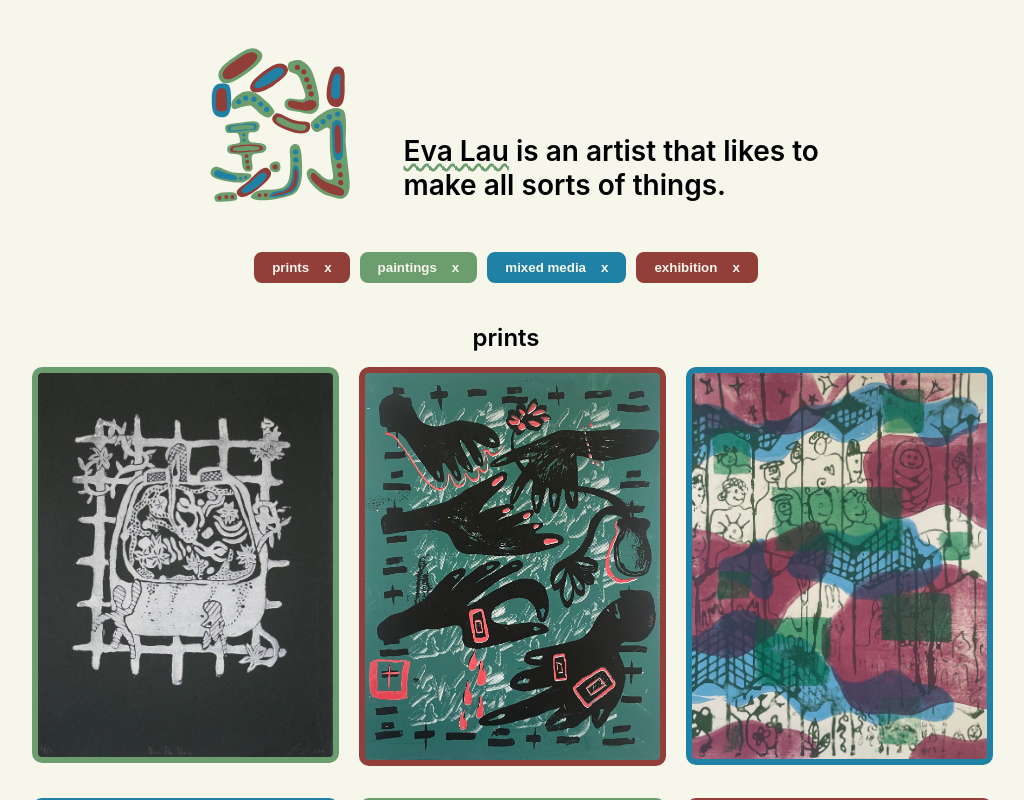
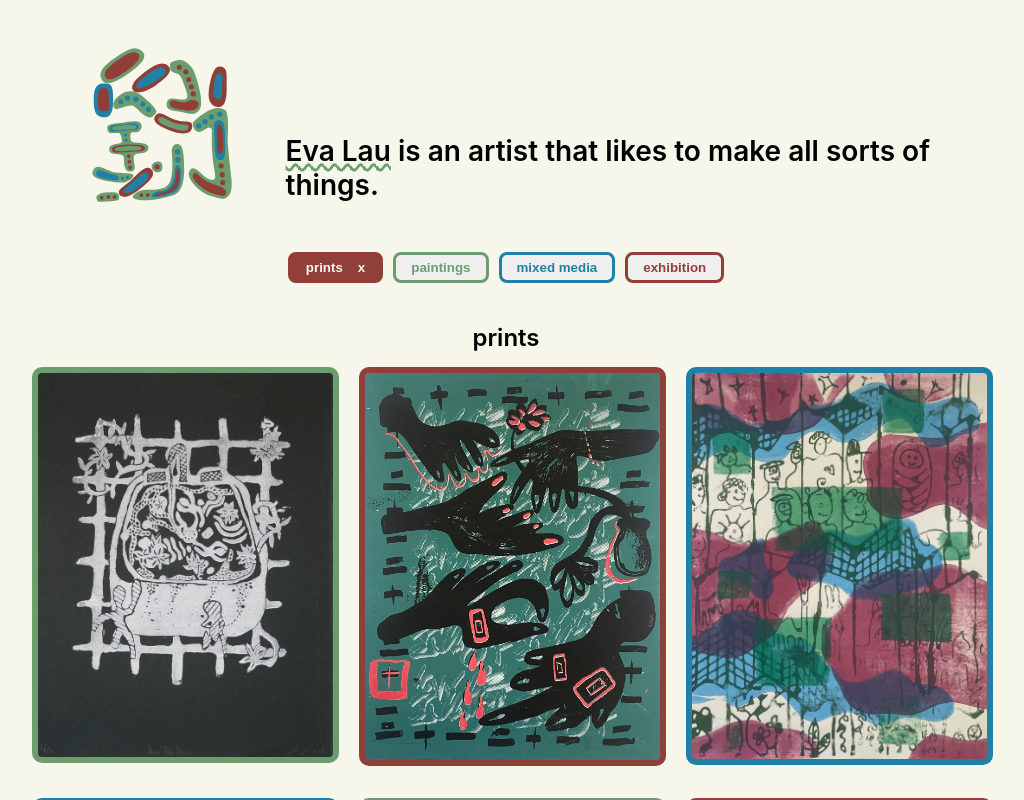
Before and after one commit to evalau72/evalau.art, a React (Create React App) app: page / in a window 1280 px wide. Shown: the whole page, without its empty margins (134-1158 px from the left). Built offline with nearby package versions, Linux system fonts and the light colour scheme.

Commit message:
scroll feat

```diff
--- a/src/App.css
+++ b/src/App.css
@@ -24,7 +24,7 @@ u {
   align-items: flex-end;
   padding-top: 30px;
   justify-content: center;
-  width: 55%;
+  width: 75%;
 }
 
 .header {
@@ -323,7 +323,7 @@ u {
   }
 
   .logo {
-    width: 75vw;
+    width: 60vw;
     padding-bottom: 0px;
   }
 
--- a/src/App.js
+++ b/src/App.js
@@ -1,4 +1,4 @@
-import React, { useState } from 'react';
+import React, { useEffect, useState } from 'react';
 import logo from './assets/logo.svg';
 
 import artistStatement from './assets/artists-statement.png';
@@ -69,19 +69,52 @@ function App() {
     const isMobile = window.matchMedia('(max-width: 768px)').matches;
     return !isMobile;
   });
-  const [filterPaintings, setFilterPaintings] = useState(() => {
-    const isMobile = window.matchMedia('(max-width: 768px)').matches;
-    return !isMobile;
-  });
-  const [filterMixedMedia, setFilterMixedMedia] = useState(() => {
-    const isMobile = window.matchMedia('(max-width: 768px)').matches;
-    return !isMobile;
-  });
-  const [filterExhibition, setFilterExhibition] = useState(() => {
-    const isMobile = window.matchMedia('(max-width: 768px)').matches;
-    return !isMobile;
-  });
+  const [filterPaintings, setFilterPaintings] = useState(false);
+  const [filterMixedMedia, setFilterMixedMedia] = useState(false);
+  const [filterExhibition, setFilterExhibition] = useState(false)
   const [currentBioIndex, setCurrentBioIndex] = useState(0);
+  const [scrollToId, setScrollToId] = useState(null);
+
+  useEffect(() => {
+    if (scrollToId) {
+      const element = document.getElementById(scrollToId);
+      if (element) {
+        element.scrollIntoView({ behavior: 'smooth' });
+        // const yOffset = -60; // Adjust this to match your navbar height
+        // const y = element.getBoundingClientRect().top + window.scrollY + yOffset;
+
+        // window.scrollTo({ top: y, behavior: 'smooth' });
+      }
+    }
+  }, [scrollToId]);
+
+  const handlePrintsButton = (id) => {
+    setFilterPrints(!filterPrints);
+    if (!filterPrints) {
+      setScrollToId(id);
+    }
+  };
+
+  const handlePaintingsButton = (id) => {
+    setFilterPaintings(!filterPaintings);
+    if (!filterPaintings) {
+      setScrollToId(id);
+    }
+  };
+
+  const handleMixedMediaButton = (id) => {
+    setFilterMixedMedia(!filterMixedMedia);
+    if (!filterMixedMedia) {
+      setScrollToId(id);
+    }
+  };
+
+  const handleExhibitionButton = (id) => {
+    setFilterExhibition(!filterExhibition);
+    if (!filterExhibition) {
+      setScrollToId(id);
+    }
+  };
 
   const prints = [
     [downTheDrain, 'Green', '"Down the drain"', 'linocut on paper', '2024', false],
@@ -147,10 +180,10 @@ function App() {
   const bioOptions = [
     ' is an artist that likes to make all sorts of things.',
     ' is based in nyc, and is inspired by home - boston, hong kong, providence.',
-    ' graduated in 2023 with a BA in visual art and BS in computer science from brown university.',
+    ' graduated from Brown University in 2023 with a BA in visual art and BS in computer science.',
     ' loves to stare at patterns and indulge in textures, both manufactured and natural.',
+    ' appreciates the written language, and the unwritten language, and artisans of both.',
     ' made this website, with love.',
-    ' really appreciates the written language, and the unwritten language. and artisans of both.',
   ];
 
   const cycleText = () => {
@@ -170,25 +203,25 @@ function App() {
       <div className='filterSection'>
         <div className='filters'>
           <button
-            onClick={() => setFilterPrints(!filterPrints)}
+            onClick={() => handlePrintsButton("prints")}
             className={filterPrints ? 'filterButtonOnRed photoRed' : 'filterButtonOffRed'}>
               <strong>prints</strong>
               {filterPrints && <strong>x</strong>}
           </button>
           <button
-            onClick={() => setFilterPaintings(!filterPaintings)}
+            onClick={() => handlePaintingsButton("paintings")}
             className={filterPaintings ? 'filterButtonOnGreen photoGreen' : 'filterButtonOffGreen'}>
               <strong>paintings</strong>
               {filterPaintings && <strong>x</strong>}
           </button>
           <button
-            onClick={() => setFilterMixedMedia(!filterMixedMedia)}
+            onClick={() => handleMixedMediaButton("mixed media")}
             className={filterMixedMedia ? 'filterButtonOnBlue photoBlue' : 'filterButtonOffBlue'}>
               <strong>mixed media</strong>
               {filterMixedMedia && <strong>x</strong>}
           </button>
           <button
-            onClick={() => setFilterExhibition(!filterExhibition)}
+            onClick={() => handleExhibitionButton('"Home Coming" exhibition')}
             className={filterExhibition ? 'filterButtonOnRed photoRed' : 'filterButtonOffRed'}>
               <strong>exhibition</strong>
               {filterExhibition && <strong>x</strong>}
@@ -199,7 +232,7 @@ function App() {
         {sections.map(([section, title, filterOn]) => (
           filterOn && (
             <div className='section'>
-              <span className='sectionTitle'>{title}</span>
+              <span id={title} className='sectionTitle'>{title}</span>
               <div className='gallery'>
                 {section.map(([src,color,pieceName,medium,year,isVideo]) => (
                   <Content src={src} color={color} name={pieceName} medium={medium} year={year} isVideo={isVideo}/>
```
